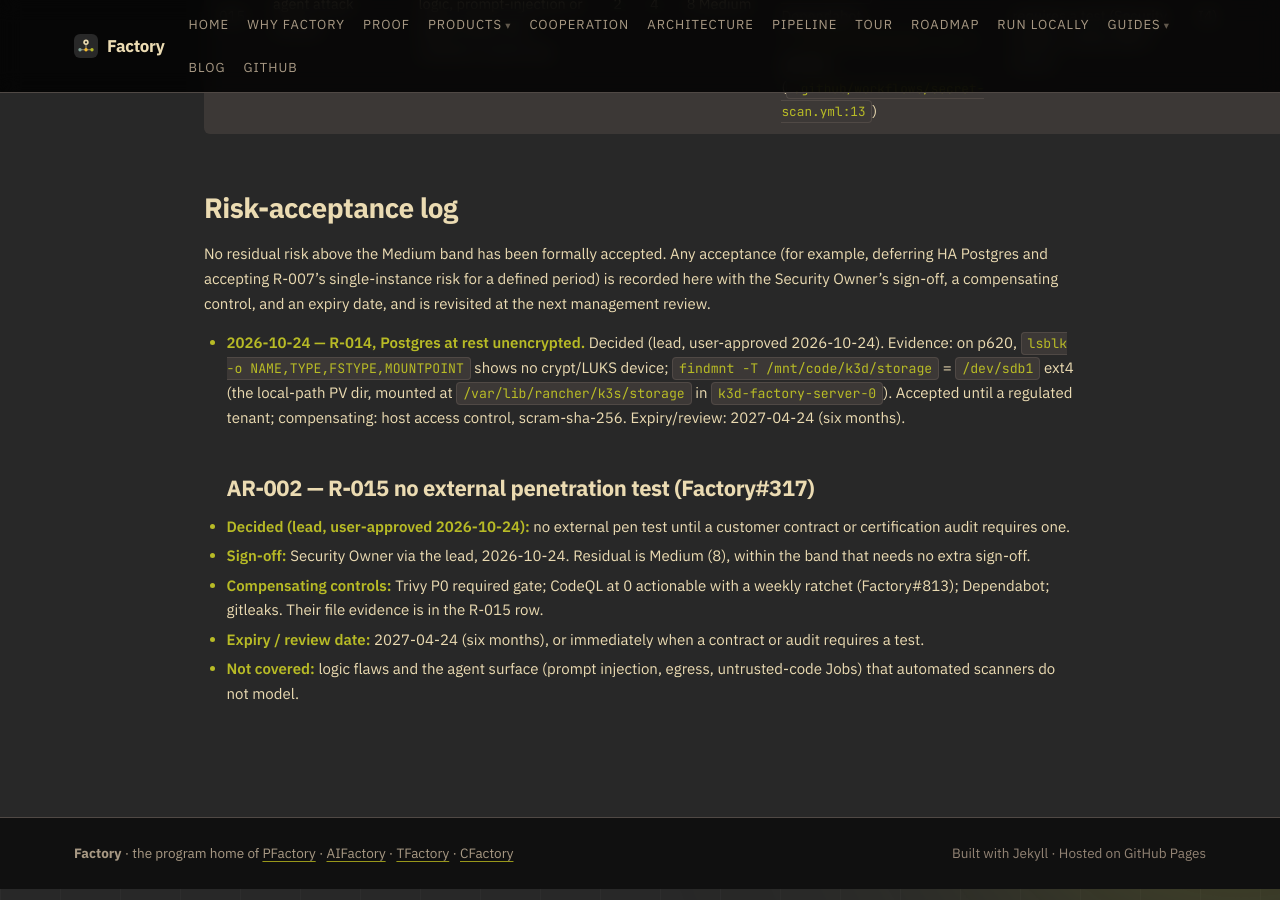
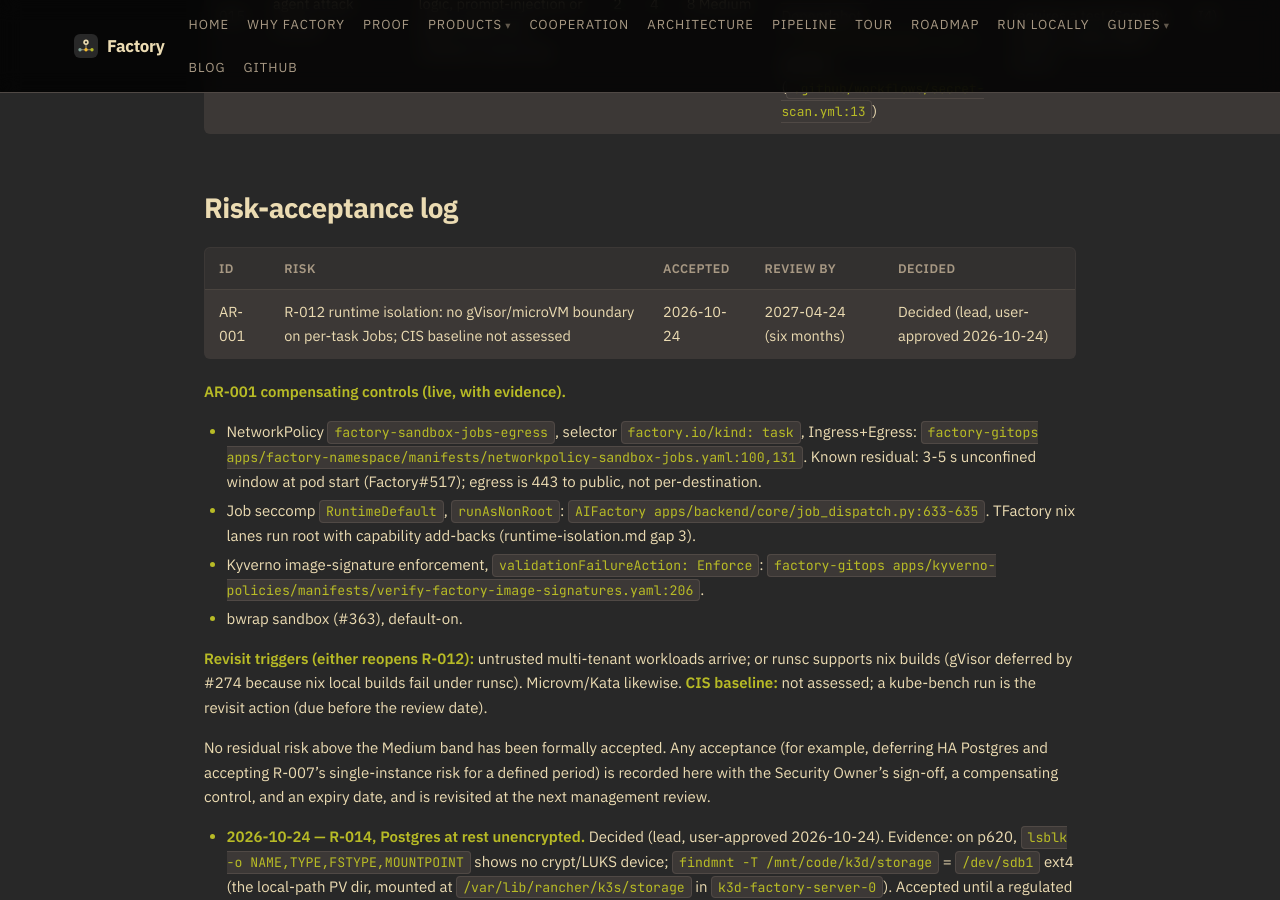
Before and after one commit to olafkfreund/Factory, a Jekyll site: the page built from docs/compliance/risk-register.md, in a window 1280 px wide and 900 px high, scrolled down 3638 px. Built offline with Jekyll 4.4.1, drawn with Linux system fonts in a browser that asks for light colours; our own code applies the rules of GitHub Pages for plain Markdown files.

Commit message:
docs(compliance): accept runtime isolation baseline, AR-001 (#322) (#3655)
* docs(intent): draft 2026-10-24-322-risk-acceptance (#322)

Co-Authored-By: Claude Opus 5.5 <noreply@anthropic.com>
Claude-Session: https://claude.ai/code/session_01L5j1hQCdA4NmA4jiKDNBX4

* docs(intent): approve 2026-10-24-322-risk-acceptance (#322)

Co-Authored-By: Claude Opus 5.5 <noreply@anthropic.com>
Claude-Session: https://claude.ai/code/session_01L5j1hQCdA4NmA4jiKDNBX4

* docs(spec): draft 2026-10-24-322-risk-acceptance (#322)

Co-Authored-By: Claude Opus 5.5 <noreply@anthropic.com>
Claude-Session: https://claude.ai/code/session_01L5j1hQCdA4NmA4jiKDNBX4

* docs(spec): approve 2026-10-24-322-risk-acceptance (#322)

Co-Authored-By: Claude Opus 5.5 <noreply@anthropic.com>
Claude-Session: https://claude.ai/code/session_01L5j1hQCdA4NmA4jiKDNBX4

* docs(plan): draft 2026-10-24-322-risk-acceptance (#322)

Co-Authored-By: Claude Opus 5.5 <noreply@anthropic.com>
Claude-Session: https://claude.ai/code/session_01L5j1hQCdA4NmA4jiKDNBX4

* docs(plan): approve 2026-10-24-322-risk-acceptance (#322)

Co-Authored-By: Claude Opus 5.5 <noreply@anthropic.com>
Claude-Session: https://claude.ai/code/session_01L5j1hQCdA4NmA4jiKDNBX4

* docs(compliance): accept runtime isolation baseline as AR-001; CIS not assessed (#322)

Co-Authored-By: Claude Opus 5.5 <noreply@anthropic.com>
Claude-Session: https://claude.ai/code/session_01L5j1hQCdA4NmA4jiKDNBX4

---------

Co-authored-by: Claude Opus 5.5 <noreply@anthropic.com>

```diff
--- a/docs/compliance/risk-register.md
+++ b/docs/compliance/risk-register.md
@@ -43,12 +43,25 @@ score once the cited treatment wave completes; it does not yet reflect a closed
 | R-009 | Detection and response capability | No alerting or paging and no security detection layer beyond a pipeline heuristic; incidents may go unnoticed; the IR runbook is untested | 4 | 4 | 16 High | Audit chain + air-gapped verifier for forensics; `SECURITY.md` disclosure (3/6 repos) | Mitigate — alerting on anchor-failure/chain-break/auth-spikes; paging; tabletop the runbook (IR owner, Wave 1) | 6 (L2 x I3) | In progress (Factory#313/#319) |
 | R-010 | Human and admin accounts | MFA not enforced at the IdP; a phished/leaked credential grants access without a second factor | 3 | 4 | 12 Medium | Keycloak SSO with GitHub upstream; org RBAC | Mitigate — enforce TOTP/WebAuthn required-action; export realm to gitops (IAM owner, Wave 2) | 4 (L1 x I4) | Open (Factory#312) |
 | R-011 | Audit trail completeness | Background/WebSocket events write NULL `prev_hash` (unchained); negative events (auth/authz failures) not first-class; a gap weakens tamper-evidence and forensics | 3 | 3 | 9 Medium | Foreground hash-chain + daily signed anchor + verifier | Mitigate — chain background events; enumerate negative `ACTION_*`; forward to a SIEM (audit-logging owner, Wave 2) | 3 (L1 x I3) | Open (Factory#313) |
-| R-012 | Per-task untrusted-code Jobs | No microVM/syscall boundary and coarse `443 -> 0.0.0.0/0` egress; a sandbox escape or data-exfil path is not fully contained | 2 | 4 | 8 Medium | bwrap sandbox (#363, default-on); per-task NetworkPolicy + non-root securityContext (default-on); gVisor wired but deferred | Mitigate — per-destination egress allowlist; PodSecurity Admission on task namespaces; evaluate microVM where substrate allows (runtime owner, Wave 3) | 4 (L2 x I2) | Partially mitigated (Factory#322) |
+| R-012 | Per-task untrusted-code Jobs | No microVM/syscall boundary and coarse `443 -> 0.0.0.0/0` egress; a sandbox escape or data-exfil path is not fully contained | 2 | 4 | 8 Medium | bwrap sandbox (#363, default-on); per-task NetworkPolicy + non-root securityContext (default-on); gVisor wired but deferred | Mitigate — per-destination egress allowlist; PodSecurity Admission on task namespaces; evaluate microVM where substrate allows (runtime owner, Wave 3) | 4 (L2 x I2) | Accepted risk AR-001 until 2027-04-24 (Factory#322) |
 | R-013 | Trusted-plan signing keys | HMAC plan-signing keys have no key ID, expiry, or rotation; a leaked key cannot be cleanly rotated/revoked | 2 | 4 | 8 Medium | Signed task contracts (RFC-0002); injection/egress guards; independent verification | Mitigate — add `kid`, expiry, rotation; approved-model registry with eval gate; output DLP (agentic-AI owner, Wave 3) | 4 (L2 x I2) | Open (Factory#323) |
 | R-014 | Postgres (data-postgres-0) | Postgres at rest unencrypted, accepted until a regulated tenant: PV is a plain local-path dir on p620 `/dev/sdb1` ext4, no LUKS/dm-crypt in the chain (verified 2026-10-24) | 2 | 3 | 6 Low | Physical host access control; scram-sha-256 auth; MinIO SSE-S3 on (factory-gitops#71, #310) | Accept — until a regulated tenant onboards; then LUKS-backed PV or pgcrypto (Security Owner) | 6 | Accepted (Factory#314), review 2027-04-24 |
 | R-015 | Deployed fleet, agent attack surface | No independent external penetration test; unfound logic, prompt-injection or egress flaws that scanners cannot see | 2 | 4 | 8 Medium | Trivy P0 required gate (VR-0001/VR-0002 closures); CodeQL ratchet (`.github/workflows/codeql-ratchet.yml`, Factory#813); Dependabot (`.github/dependabot.yml`); gitleaks (`.github/workflows/secret-scan.yml:13`) | Accept — until a customer contract or certification audit requires a test (Security Owner); review 2027-04-24 | 8 (L2 x I4) | Accepted (Factory#317) |
 
 ## Risk-acceptance log
+
+| ID | Risk | Accepted | Review by | Decided |
+|---|---|---|---|---|
+| AR-001 | R-012 runtime isolation: no gVisor/microVM boundary on per-task Jobs; CIS baseline not assessed | 2026-10-24 | 2027-04-24 (six months) | Decided (lead, user-approved 2026-10-24) |
+
+**AR-001 compensating controls (live, with evidence).**
+- NetworkPolicy `factory-sandbox-jobs-egress`, selector `factory.io/kind: task`, Ingress+Egress: `factory-gitops apps/factory-namespace/manifests/networkpolicy-sandbox-jobs.yaml:100,131`. Known residual: 3-5 s unconfined window at pod start (Factory#517); egress is 443 to public, not per-destination.
+- Job seccomp `RuntimeDefault`, `runAsNonRoot`: `AIFactory apps/backend/core/job_dispatch.py:633-635`. TFactory nix lanes run root with capability add-backs (runtime-isolation.md gap 3).
+- Kyverno image-signature enforcement, `validationFailureAction: Enforce`: `factory-gitops apps/kyverno-policies/manifests/verify-factory-image-signatures.yaml:206`.
+- bwrap sandbox (#363), default-on.
+
+**Revisit triggers (either reopens R-012):** untrusted multi-tenant workloads arrive; or runsc supports nix builds (gVisor deferred by #274 because nix local builds fail under runsc). Microvm/Kata likewise.
+**CIS baseline:** not assessed; a kube-bench run is the revisit action (due before the review date).
 
 No residual risk above the Medium band has been formally accepted. Any acceptance (for
 example, deferring HA Postgres and accepting R-007's single-instance risk for a defined
```
Also changed, not shown: docs/compliance/control-matrix.md (+2 -2 lines), docs/compliance/policies/runtime-isolation.md (+3 -3 lines), intent/2026-10-24-322-risk-acceptance.md (added, +13 -0 lines), plan/2026-10-24-322-risk-acceptance.md (added, +15 -0 lines), spec/2026-10-24-322-risk-acceptance.md (added, +12 -0 lines).
